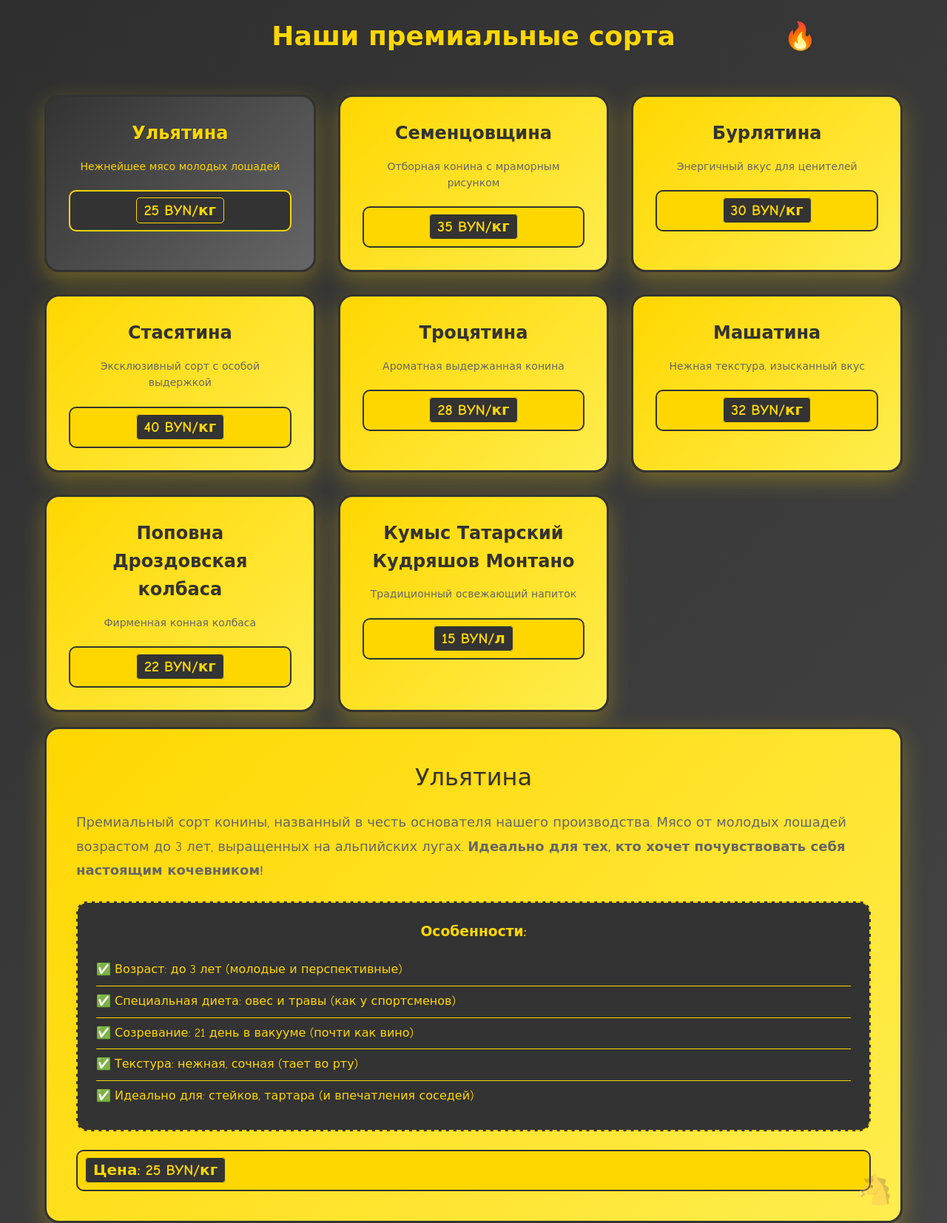
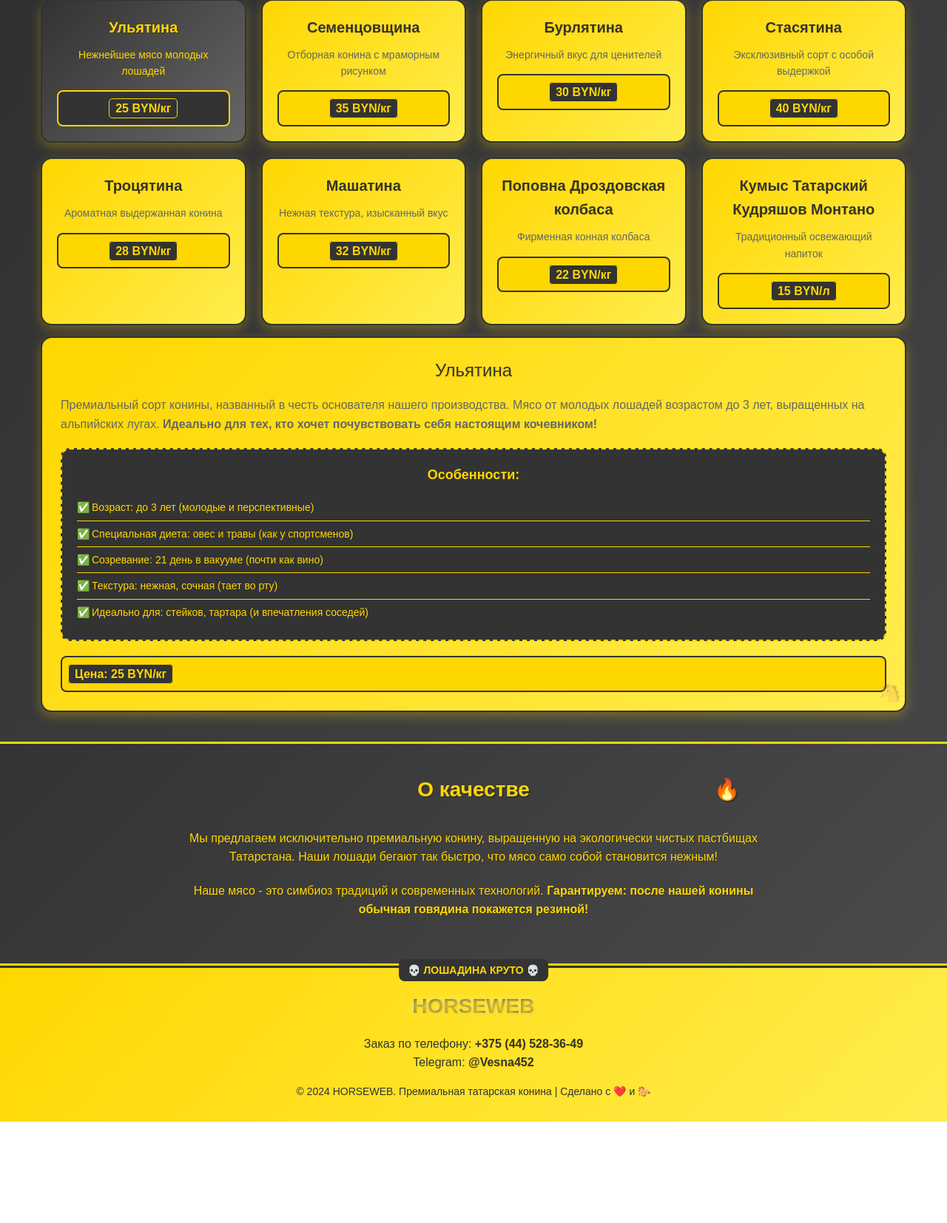
Before and after one commit to tatarhorsepremium/vipkonina.github.io, a plain HTML site: page index.html in a window 1280 px wide. Shown: the part 363-2017 px from the top of the page at 74% size. After the commit the page ends 1880 px from the top, so only its background shows below. Drawn offline with Linux system fonts and the light colour scheme.

Commit message:
index.html

```diff
--- a/index.html
+++ b/index.html
@@ -9,7 +9,7 @@
             margin: 0;
             padding: 0;
             box-sizing: border-box;
-            font-family: 'Comic Sans MS', cursive;
+            font-family: Arial, sans-serif;
         }
 
         body {
@@ -22,12 +22,12 @@
         .container {
             max-width: 1200px;
             margin: 0 auto;
-            padding: 0 20px;
+            padding: 0 15px;
         }
 
         header {
             background: linear-gradient(135deg, #ffd700 0%, #ffed4e 100%);
-            padding: 40px 0;
+            padding: 30px 0;
             text-align: center;
             border-bottom: 5px solid #333;
             position: relative;
@@ -36,7 +36,7 @@
 
         header::before {
             content: "🐎";
-            font-size: 100px;
+            font-size: 60px;
             position: absolute;
             opacity: 0.1;
             top: 10px;
@@ -50,56 +50,56 @@
         }
 
         .logo {
-            font-size: 48px;
+            font-size: 36px;
             font-weight: bold;
             background: linear-gradient(45deg, #333, #666, #333);
             -webkit-background-clip: text;
             -webkit-text-fill-color: transparent;
-            text-shadow: 3px 3px 0 #ffd700;
-            margin-bottom: 20px;
+            text-shadow: 2px 2px 0 #ffd700;
+            margin-bottom: 15px;
             animation: logoGlow 2s ease-in-out infinite alternate;
         }
 
         @keyframes logoGlow {
-            from { text-shadow: 3px 3px 0 #ffd700; }
-            to { text-shadow: 3px 3px 20px #ffd700, 0 0 30px #fff; }
+            from { text-shadow: 2px 2px 0 #ffd700; }
+            to { text-shadow: 2px 2px 10px #ffd700, 0 0 20px #fff; }
         }
 
         .tagline {
-            font-size: 18px;
+            font-size: 16px;
             color: #333;
             font-style: italic;
-            margin-bottom: 30px;
+            margin-bottom: 20px;
             background: #ffd700;
-            padding: 10px;
-            border-radius: 10px;
+            padding: 8px;
+            border-radius: 8px;
             display: inline-block;
         }
 
         .contact-info {
             background: #333;
-            padding: 15px;
-            border-radius: 15px;
+            padding: 12px;
+            border-radius: 12px;
             display: inline-block;
-            border: 3px dashed #ffd700;
+            border: 2px dashed #ffd700;
         }
 
         .phone, .telegram {
-            font-size: 20px;
-            margin: 10px 0;
+            font-size: 16px;
+            margin: 8px 0;
             color: #ffd700;
             font-weight: bold;
             text-shadow: 1px 1px 0 #000;
         }
 
         .products {
-            padding: 60px 0;
+            padding: 40px 0;
         }
 
         .section-title {
             text-align: center;
-            font-size: 36px;
-            margin-bottom: 50px;
+            font-size: 28px;
+            margin-bottom: 30px;
             color: #ffd700;
             text-shadow: 2px 2px 0 #333;
             position: relative;
@@ -108,7 +108,7 @@
         .section-title::after {
             content: "🔥";
             position: absolute;
-            right: 10%;
+            right: 5%;
             animation: fire 1s ease-in-out infinite;
         }
 
@@ -119,18 +119,18 @@
 
         .product-grid {
             display: grid;
-            grid-template-columns: repeat(auto-fit, minmax(280px, 1fr));
-            gap: 30px;
+            grid-template-columns: repeat(auto-fit, minmax(250px, 1fr));
+            gap: 20px;
         }
 
         .product-card {
             background: linear-gradient(135deg, #ffd700 0%, #ffed4e 100%);
-            border-radius: 20px;
-            padding: 30px;
+            border-radius: 15px;
+            padding: 20px;
             text-align: center;
-            box-shadow: 0 10px 30px rgba(255, 215, 0, 0.3);
-            transition: all 0.4s ease;
-            border: 3px solid #333;
+            box-shadow: 0 5px 15px rgba(255, 215, 0, 0.3);
+            transition: all 0.3s ease;
+            border: 2px solid #333;
             cursor: pointer;
             position: relative;
             overflow: hidden;
@@ -139,9 +139,9 @@
         .product-card::before {
             content: "⚡";
             position: absolute;
-            top: -10px;
-            right: -10px;
-            font-size: 30px;
+            top: -5px;
+            right: -5px;
+            font-size: 20px;
             opacity: 0;
             transition: all 0.3s ease;
         }
@@ -152,21 +152,21 @@
         }
 
         .product-card:hover {
-            transform: translateY(-10px) rotate(2deg);
-            box-shadow: 0 20px 40px rgba(255, 215, 0, 0.5);
+            transform: translateY(-5px);
+            box-shadow: 0 10px 25px rgba(255, 215, 0, 0.4);
             background: linear-gradient(135deg, #ffed4e 0%, #ffd700 100%);
         }
 
         .product-card.active {
-            border: 3px solid #333;
+            border: 2px solid #333;
             background: linear-gradient(135deg, #333 0%, #666 100%);
             color: #ffd700;
         }
 
         .product-name {
-            font-size: 24px;
+            font-size: 20px;
             color: #333;
-            margin-bottom: 15px;
+            margin-bottom: 10px;
             font-weight: bold;
             text-shadow: 1px 1px 0 #ffd700;
         }
@@ -178,7 +178,7 @@
 
         .product-description {
             color: #666;
-            margin-bottom: 20px;
+            margin-bottom: 15px;
             font-size: 14px;
         }
 
@@ -187,12 +187,12 @@
         }
 
         .product-price {
-            font-size: 20px;
+            font-size: 18px;
             color: #333;
             font-weight: bold;
             background: #ffd700;
-            padding: 10px;
-            border-radius: 10px;
+            padding: 8px;
+            border-radius: 8px;
             border: 2px solid #333;
         }
 
@@ -205,26 +205,26 @@
         .product-detail {
             display: none;
             background: linear-gradient(135deg, #ffd700 0%, #ffed4e 100%);
-            border-radius: 20px;
-            padding: 40px;
-            margin-top: 20px;
-            box-shadow: 0 10px 30px rgba(255, 215, 0, 0.3);
-            border: 3px solid #333;
-            animation: detailAppear 0.6s ease;
+            border-radius: 15px;
+            padding: 25px;
+            margin-top: 15px;
+            box-shadow: 0 5px 15px rgba(255, 215, 0, 0.3);
+            border: 2px solid #333;
+            animation: detailAppear 0.4s ease;
             position: relative;
         }
 
         @keyframes detailAppear {
-            0% { opacity: 0; transform: scale(0.8) rotate(-5deg); }
-            100% { opacity: 1; transform: scale(1) rotate(0deg); }
+            0% { opacity: 0; transform: scale(0.95); }
+            100% { opacity: 1; transform: scale(1); }
         }
 
         .product-detail::after {
             content: "🐴";
             position: absolute;
-            bottom: 10px;
-            right: 10px;
-            font-size: 40px;
+            bottom: 5px;
+            right: 5px;
+            font-size: 25px;
             opacity: 0.3;
         }
 
@@ -233,32 +233,33 @@
         }
 
         .detail-name {
-            font-size: 32px;
+            font-size: 24px;
             color: #333;
-            margin-bottom: 20px;
+            margin-bottom: 15px;
             text-align: center;
             text-shadow: 2px 2px 0 #ffd700;
         }
 
         .detail-description {
-            font-size: 18px;
+            font-size: 16px;
             color: #666;
-            margin-bottom: 25px;
-            line-height: 1.8;
+            margin-bottom: 20px;
+            line-height: 1.6;
         }
 
         .detail-features {
             background: #333;
-            padding: 25px;
-            border-radius: 15px;
-            margin: 25px 0;
+            padding: 20px;
+            border-radius: 12px;
+            margin: 20px 0;
             border: 2px dashed #ffd700;
         }
 
         .detail-features h3 {
             color: #ffd700;
-            margin-bottom: 15px;
+            margin-bottom: 12px;
             text-align: center;
+            font-size: 18px;
         }
 
         .detail-features ul {
@@ -267,11 +268,12 @@
         }
 
         .detail-features li {
-            padding: 8px 0;
+            padding: 6px 0;
             border-bottom: 1px solid #ffd700;
             color: #ffd700;
             position: relative;
-            padding-left: 25px;
+            padding-left: 20px;
+            font-size: 14px;
         }
 
         .detail-features li::before {
@@ -285,10 +287,10 @@
         }
 
         .quality {
-            padding: 60px 0;
+            padding: 40px 0;
             background: linear-gradient(135deg, #333 0%, #4a4a4a 100%);
-            border-top: 5px solid #ffd700;
-            border-bottom: 5px solid #ffd700;
+            border-top: 3px solid #ffd700;
+            border-bottom: 3px solid #ffd700;
         }
 
         .quality-content {
@@ -298,9 +300,9 @@
         }
 
         .quality-text {
-            font-size: 18px;
+            font-size: 16px;
             color: #ffd700;
-            margin-bottom: 30px;
+            margin-bottom: 20px;
             text-shadow: 1px 1px 0 #333;
         }
 
@@ -308,27 +310,28 @@
             background: linear-gradient(135deg, #ffd700 0%, #ffed4e 100%);
             color: #333;
             text-align: center;
-            padding: 40px 0;
-            border-top: 5px solid #333;
+            padding: 30px 0;
+            border-top: 3px solid #333;
             position: relative;
         }
 
         footer::before {
             content: "💀 ЛОШАДИНА КРУТО 💀";
             position: absolute;
-            top: -15px;
+            top: -12px;
             left: 50%;
             transform: translateX(-50%);
             background: #333;
             color: #ffd700;
-            padding: 5px 15px;
-            border-radius: 10px;
+            padding: 4px 12px;
+            border-radius: 8px;
             font-weight: bold;
+            font-size: 14px;
         }
 
         .footer-contact {
-            font-size: 20px;
-            margin: 15px 0;
+            font-size: 16px;
+            margin: 12px 0;
         }
 
         .gold {
@@ -340,63 +343,114 @@
         .byn-price {
             background: #333;
             color: #ffd700;
-            padding: 5px 10px;
+            padding: 4px 8px;
             border-radius: 5px;
             font-weight: bold;
             border: 1px solid #ffd700;
+            font-size: 16px;
         }
 
         .funny-message {
             position: fixed;
-            bottom: 20px;
-            right: 20px;
+            bottom: 15px;
+            right: 15px;
             background: #333;
             color: #ffd700;
-            padding: 10px;
-            border-radius: 10px;
+            padding: 8px;
+            border-radius: 8px;
             border: 2px solid #ffd700;
             font-size: 12px;
             display: none;
             z-index: 1000;
+            max-width: 200px;
         }
 
         .css-joke {
             position: absolute;
-            top: 10px;
-            left: 10px;
+            top: 8px;
+            left: 8px;
             background: #ffd700;
             color: #333;
-            padding: 5px;
-            border-radius: 5px;
+            padding: 4px;
+            border-radius: 4px;
             font-size: 10px;
             opacity: 0.7;
         }
 
         @media (max-width: 768px) {
             .logo {
-                font-size: 36px;
+                font-size: 28px;
             }
 
             .product-grid {
                 grid-template-columns: 1fr;
+                gap: 15px;
             }
 
             header::before {
                 animation: horseRun 10s linear infinite;
+                font-size: 40px;
+            }
+
+            .section-title {
+                font-size: 24px;
+            }
+
+            .product-card {
+                padding: 15px;
+            }
+
+            .product-detail {
+                padding: 20px;
+            }
+
+            .detail-name {
+                font-size: 20px;
+            }
+        }
+
+        @media (max-width: 480px) {
+            .container {
+                padding: 0 10px;
+            }
+
+            .logo {
+                font-size: 24px;
+            }
+
+            .tagline {
+                font-size: 14px;
+                padding: 6px;
+            }
+
+            .phone, .telegram {
+                font-size: 14px;
+            }
+
+            .product-name {
+                font-size: 18px;
+            }
+
+            .detail-name {
+                font-size: 18px;
+            }
+
+            .detail-description {
+                font-size: 14px;
             }
         }
 
         /* Анимация для особых кликов */
         @keyframes crazyRotate {
             0% { transform: rotate(0deg) scale(1); }
-            25% { transform: rotate(90deg) scale(1.1); }
-            50% { transform: rotate(180deg) scale(1.2); }
-            75% { transform: rotate(270deg) scale(1.1); }
+            25% { transform: rotate(90deg) scale(1.05); }
+            50% { transform: rotate(180deg) scale(1.1); }
+            75% { transform: rotate(270deg) scale(1.05); }
             100% { transform: rotate(360deg) scale(1); }
         }
 
         .crazy-mode {
-            animation: crazyRotate 1s ease-in-out;
+            animation: crazyRotate 0.8s ease-in-out;
         }
     </style>
 </head>
@@ -407,7 +461,7 @@
     <header>
         <div class="container">
             <div class="logo">HORSEWEB</div>
-            <div class="tagline">Элитная татарская конина </div>
+            <div class="tagline">Элитная татарская конина в СЕРО-ЖЕЛТОМ стиле!</div>
             <div class="contact-info">
                 <div class="phone">+375 (44) 528-36-49</div>
                 <div class="telegram">Telegram: @Vesna452</div>
@@ -647,12 +701,12 @@
 
     <footer>
         <div class="container">
-            <div class="logo" style="font-size: 36px; margin-bottom: 20px;">HORSEWEB</div>
+            <div class="logo" style="font-size: 28px; margin-bottom: 15px;">HORSEWEB</div>
             <div class="footer-contact">
                 <div>Заказ по телефону: <span class="gold">+375 (44) 528-36-49</span></div>
                 <div>Telegram: <span class="gold">@Vesna452</span></div>
             </div>
-            <p style="margin-top: 20px; color: #333;">© 2024 HORSEWEB. Премиальная татарская конина | Сделано с ❤️ и 🐎</p>
+            <p style="margin-top: 15px; color: #333; font-size: 14px;">© 2024 HORSEWEB. Премиальная татарская конина | Сделано с ❤️ и 🐎</p>
         </div>
     </footer>
 
@@ -675,7 +729,7 @@
             element.classList.add('crazy-mode');
             setTimeout(() => {
                 element.classList.remove('crazy-mode');
-            }, 1000);
+            }, 800);
 
             // Скрываем все детальные описания
             const allDetails = document.querySelectorAll('.product-detail');
@@ -733,7 +787,7 @@
             setInterval(() => {
                 const randomElement = document.querySelectorAll('.product-card')[Math.floor(Math.random() * 8)];
                 if (randomElement) {
-                    randomElement.style.transform = 'scale(1.05)';
+                    randomElement.style.transform = 'scale(1.03)';
                     setTimeout(() => {
                         randomElement.style.transform = '';
                     }, 500);
```
